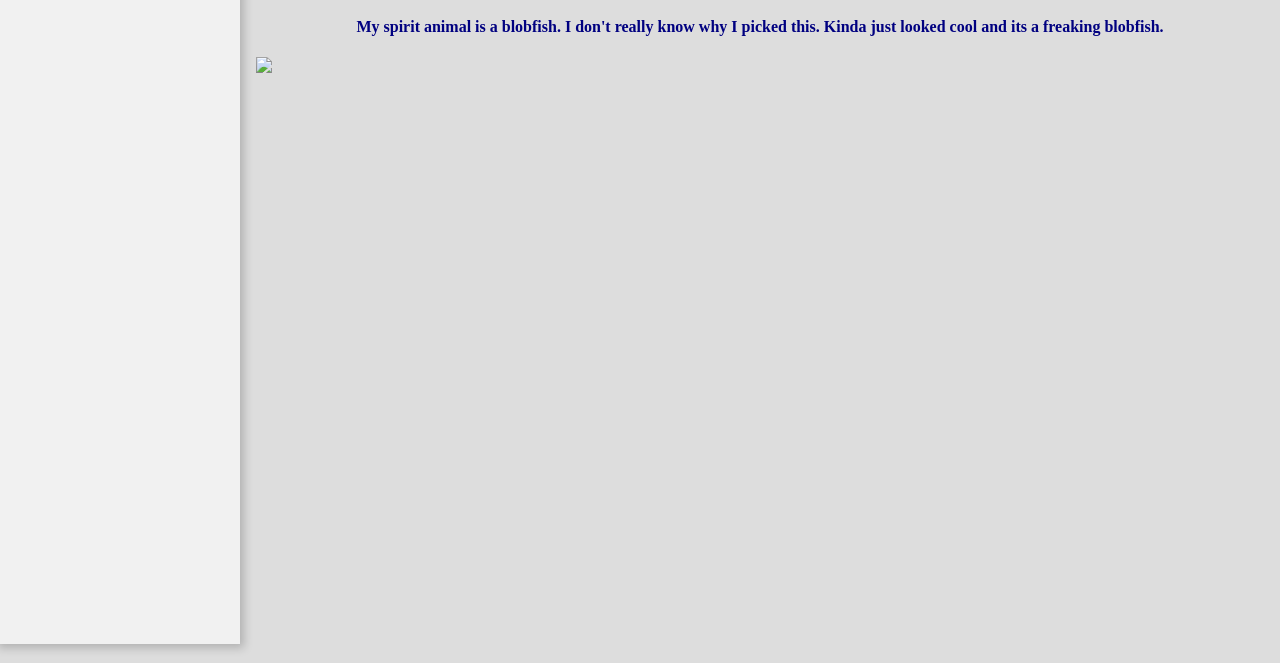
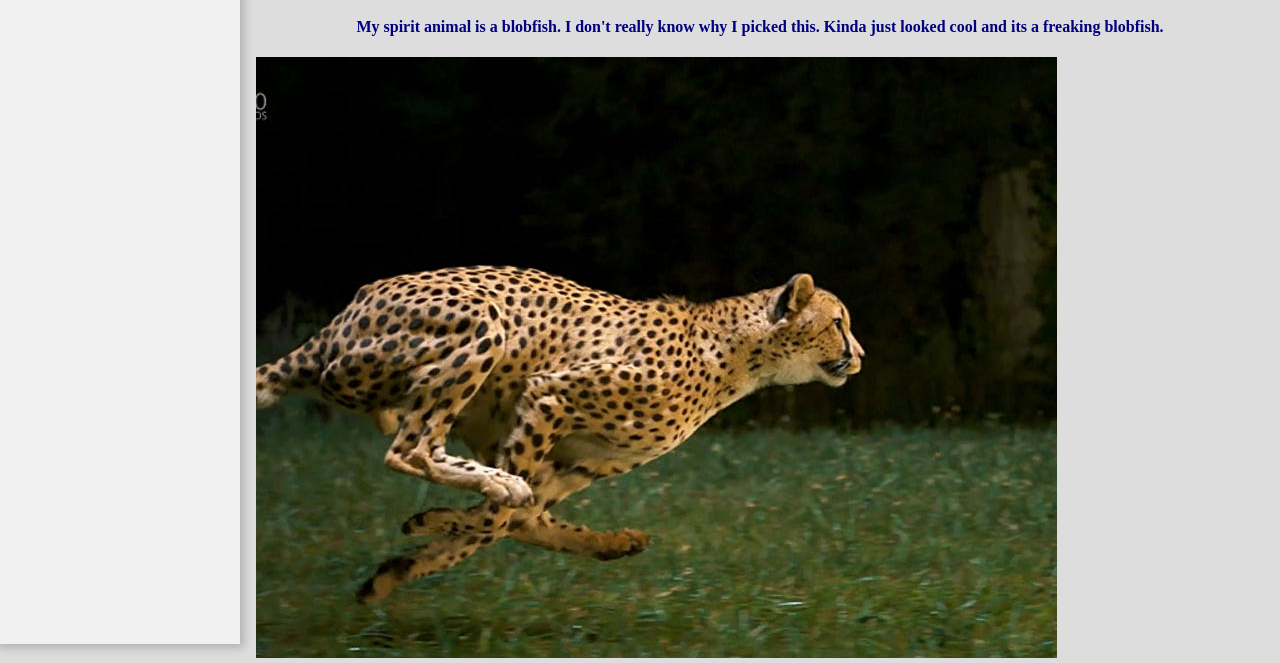
Before and after one commit to dmckee88/dmckee88.github.io, a plain HTML site: page index.html in a window 1280 px wide. Shown: the part 156-819 px from the top of the page. Drawn offline with Linux system fonts and the light colour scheme.

Commit message:
more coding

```diff
--- a/index.html
+++ b/index.html
@@ -36,7 +36,7 @@
 
       </h4>
 
-      <img src="Images/cheetah.jpg">
+      <img src="Images/cheetah.jpeg">
 
 
 
```
